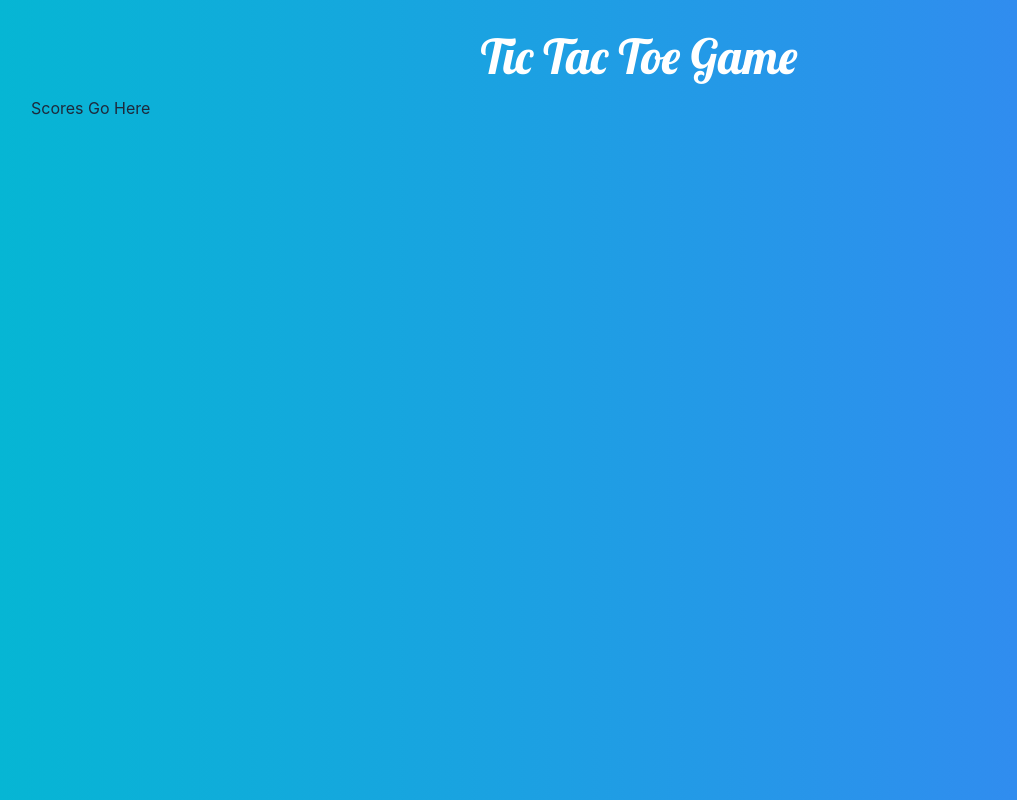
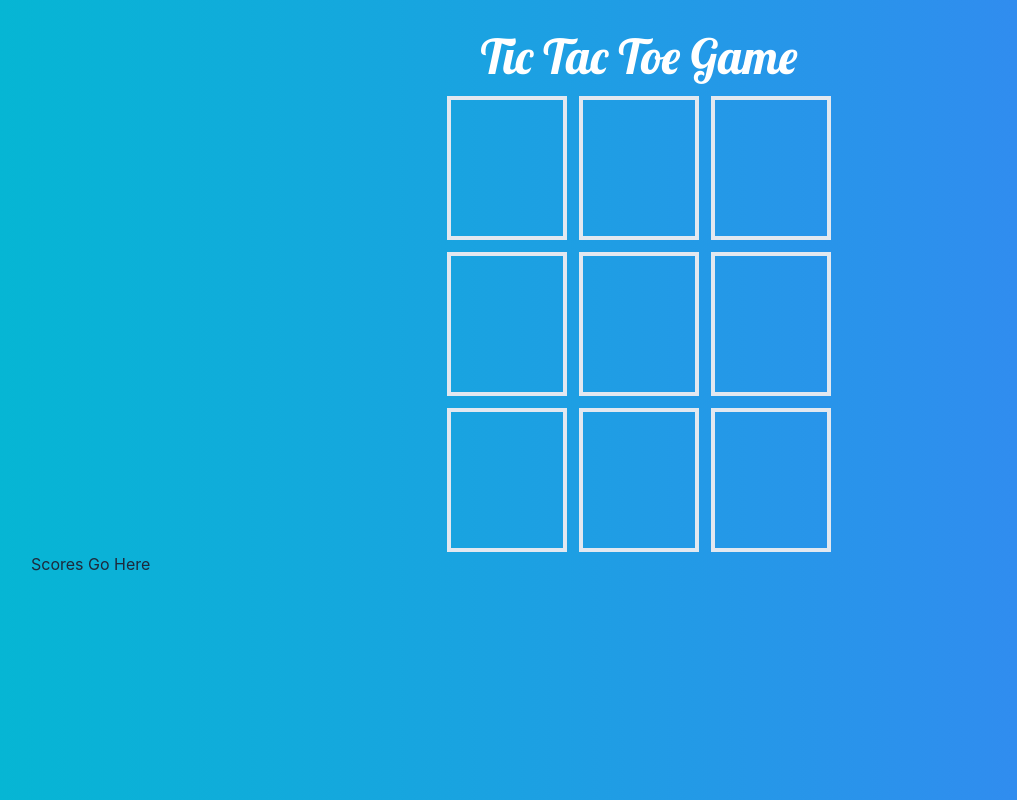
Before and after one commit to Nigraum/tic-tac-toe-react, a React (Vite) app: page / in a window 1280 px wide. Shown: the whole page, without its empty margins (1-1018 px from the left). Built offline with nearby package versions, Linux system fonts and the light colour scheme.

Commit message:
Create grid

```diff
--- a/src/Game.tsx
+++ b/src/Game.tsx
@@ -1,15 +1,16 @@
 import { useState } from "react";
 
-const INITIAL_GAME_STATE = ["", "", "", "", "", "", "", "", "", ]
+const INITIAL_GAME_STATE = ["", "", "", "", "", "", "", "", "", ];
 
 function Game() {
+  const [gameState, setGameState] = useState(INITIAL_GAME_STATE);
   return (
     <div className="h-full p-8 text-slate-800 bg-gradient-to-r from-cyan-500 to-blue-500">
       <h1 className="text-center text-5xl mb-4 font-display text-white">Tic Tac Toe Game</h1>
       <div>
-        <div>
-          {INITIAL_GAME_STATE.map((player, index) => (
-            <div>{player}</div>
+        <div className="grid grid-cols-3 gap-3 mx-auto w-96">
+          {gameState.map((player, index) => (
+            <div key={index} className="h-36 border-solid border-4 border-slate-200 font-display text-7xl text-center flex justify-center items-center cursor-pointer">{player}</div>
           ))}
         </div>
         <div>Scores Go Here</div>
```
